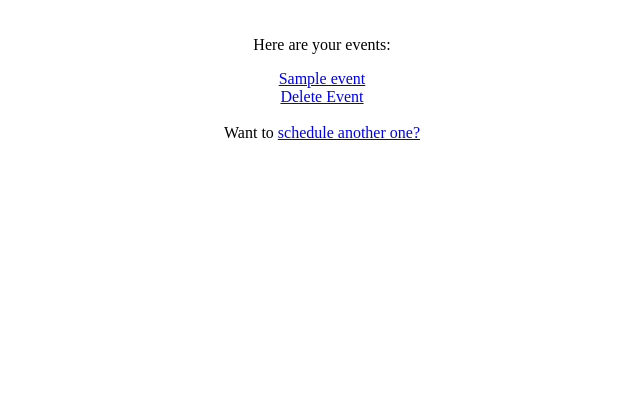
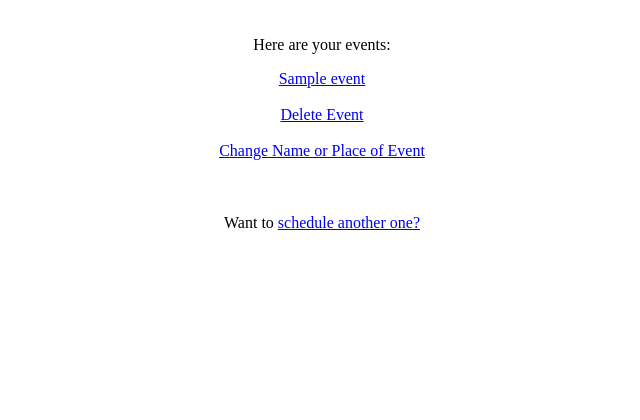
Before and after one commit to janton42/reservationator, a Django app: page /scheduler/events/ in a window 1280 px wide. Shown: the top 420 px of the page, without its empty margins (318-958 px from the left). Run offline with Django 3.2, Linux system fonts and the light colour scheme; a user stored in the database is signed in; tables that the repository leaves empty hold one stand-in row (values such as "Sample post"); some libraries are stand-ins or nearby versions.

Commit message:
basic create, read, and delete funcitoning properly; simple navigation between hosted events views functioning properly.

```diff
--- a/scheduler/templates/scheduler/event_confirm_delete.html
+++ b/scheduler/templates/scheduler/event_confirm_delete.html
@@ -8,5 +8,6 @@
 	<form action="" method="POST">
 		{% csrf_token %}
 		<input type="submit" value="Yes, delete.">
+		<button><a href="{% url 'scheduler:events' %}">Cancel</a></button>
 	</form>
 {% endblock %}
--- a/scheduler/templates/scheduler/event_form.html
+++ b/scheduler/templates/scheduler/event_form.html
@@ -7,5 +7,6 @@
     {{ form.as_table }}
     </table>
     <input type="submit" value="Submit">
+    <button><a href="{% url 'scheduler:events' %}">Cancel</a></button>
   </form>
 {% endblock %}
--- a/scheduler/templates/scheduler/events.html
+++ b/scheduler/templates/scheduler/events.html
@@ -6,7 +6,14 @@
 				<div class="center">
 					<a href="{% url 'scheduler:details' event.id %}">{{ event.name }}</a>
 					<br>
+					<br>
 					<a href="{% url 'scheduler:event_delete' event.id %}">Delete Event</a>
+					<br>
+					<br>
+					<a href="{% url 'scheduler:event_update' event.id %}">Change Name or Place of Event</a>
+					<br>
+					<br>
+					<br>
 				</div>
 			<br>
 			{% endfor %}
--- a/scheduler/templates/scheduler/index.html
+++ b/scheduler/templates/scheduler/index.html
@@ -4,7 +4,7 @@
 <h1>Welcome to the Reservationator!</h1>
 	{% if user.is_authenticated %}
 		<div class="center">
-			<a href="{% url 'scheduler:events' %}">Your events</a>
+			<a href="{% url 'scheduler:events' %}">Your Hosted Events</a>
 		</div>
 	{% else %}
 		<div class="center">
--- a/scheduler/urls.py
+++ b/scheduler/urls.py
@@ -14,6 +14,7 @@ urlpatterns += [
 	path('events/', views.EventsListView.as_view(), name='events'),
 	path('events/create', views.EventCreate.as_view(), name='event_create'),
 	path('events/<int:pk>/delete', views.EventDelete.as_view(), name='event_delete'),
+	path('events/<int:pk>/update', views.EventUpdate.as_view(), name='event_update'),
 
 ]
 
--- a/scheduler/views.py
+++ b/scheduler/views.py
@@ -65,6 +65,11 @@ class EventDelete(LoginRequiredMixin, DeleteView):
 	model = Event
 	success_url = '/scheduler/events'
 
+class EventUpdate(LoginRequiredMixin, UpdateView):
+	model = Event
+	fields = ['name', 'place']
+	success_url = '/scheduler/events'
+
 class ChoiceView(generic.DetailView,LoginRequiredMixin):
 	model = Choice
 	template_name = 'scheduler/date.html'
```
Also changed, not shown: scheduler/templates/scheduler/details.html (+8 -4 lines).
